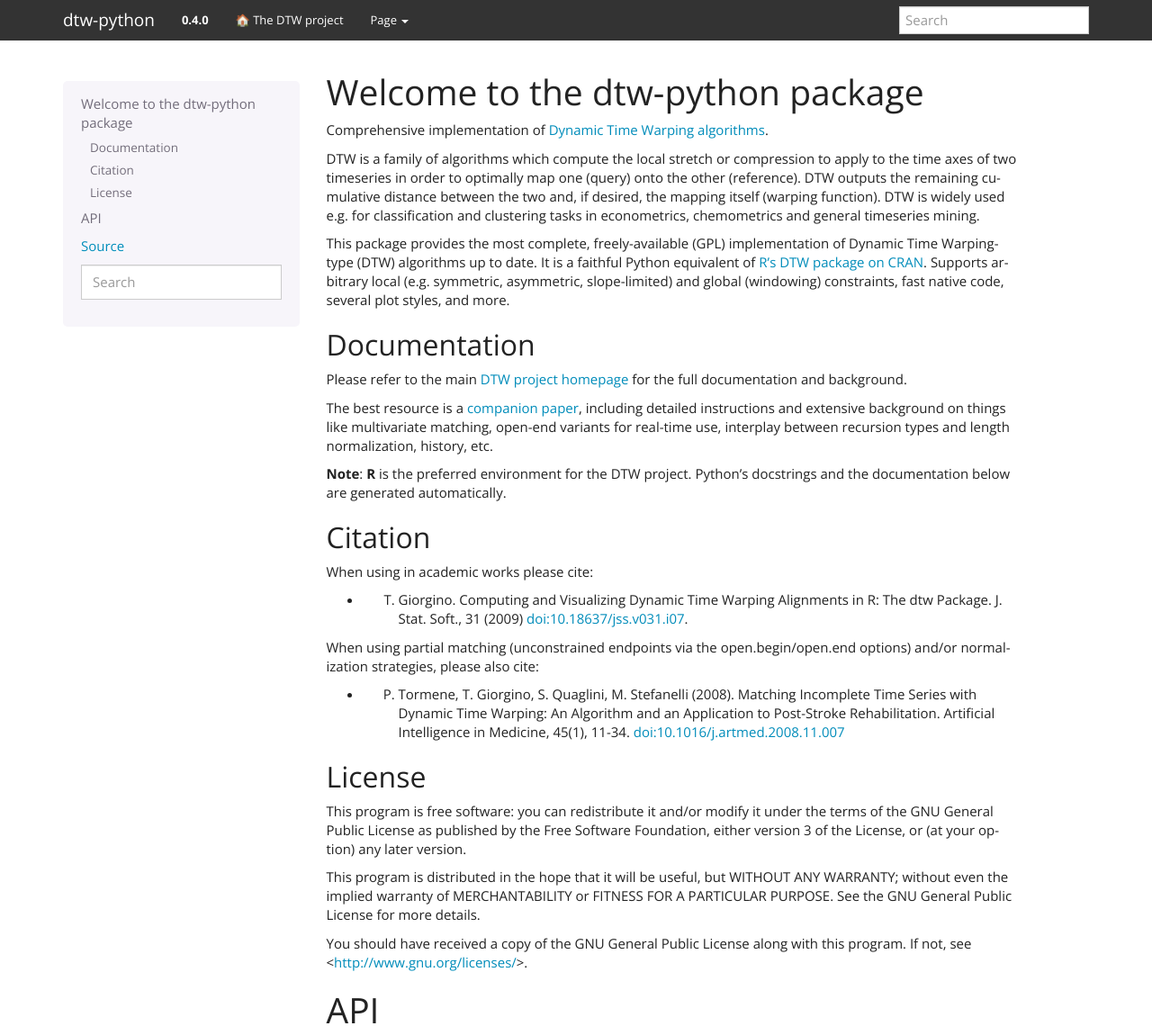
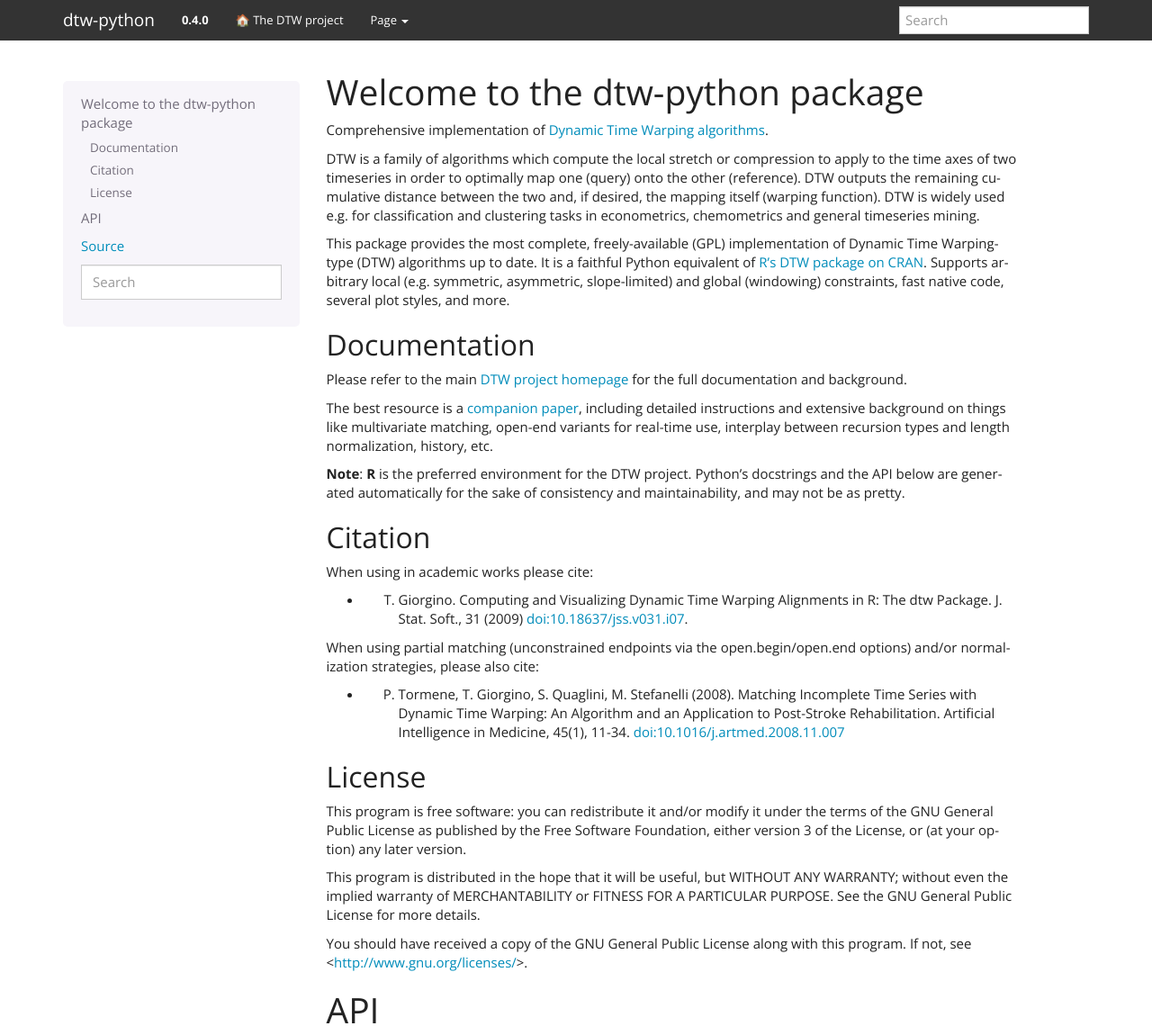
Before and after one commit to DynamicTimeWarping/dtw-python, a Sphinx documentation site: the page built from docs/index.rst, in a window 1280 px wide and 1318 px high, cut to the strip 0-1150 px from the top of the window. Shown: the whole strip at 90% size. Built offline with Sphinx 7.4.7, drawn with Linux system fonts in a browser that asks for light colours.

Commit message:
docs index

```diff
--- a/docs/conf.py
+++ b/docs/conf.py
@@ -121,7 +121,7 @@
 # source_suffix = '.rst'
 
 # The master toctree document.
-master_doc = 'api'
+master_doc = 'index'
 
 # General information about the project.
 project = mytitle
--- a/docs/api.rst
+++ b/docs/index.rst
@@ -36,8 +36,9 @@
 recursion types and length normalization, history, etc.
 
 **Note**: **R** is the preferred environment for the DTW
-project. Python's docstrings and the documentation below are generated
-automatically.
+project. Python's docstrings and the API below are generated
+automatically for the sake of consistency and maintainability, and may
+not be as pretty.
 
 
 Citation
```
Also changed, not shown: 1 other file.
